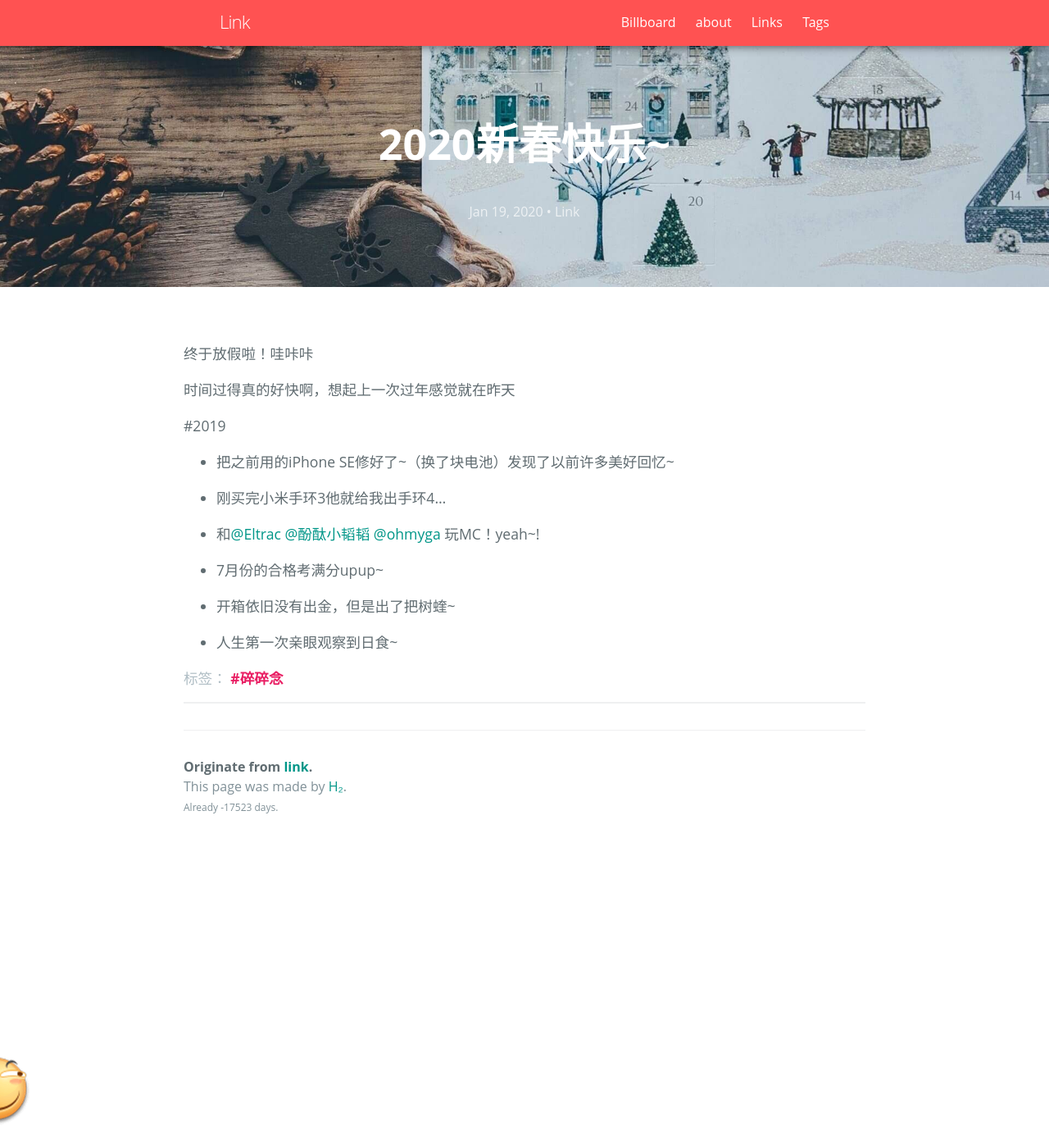
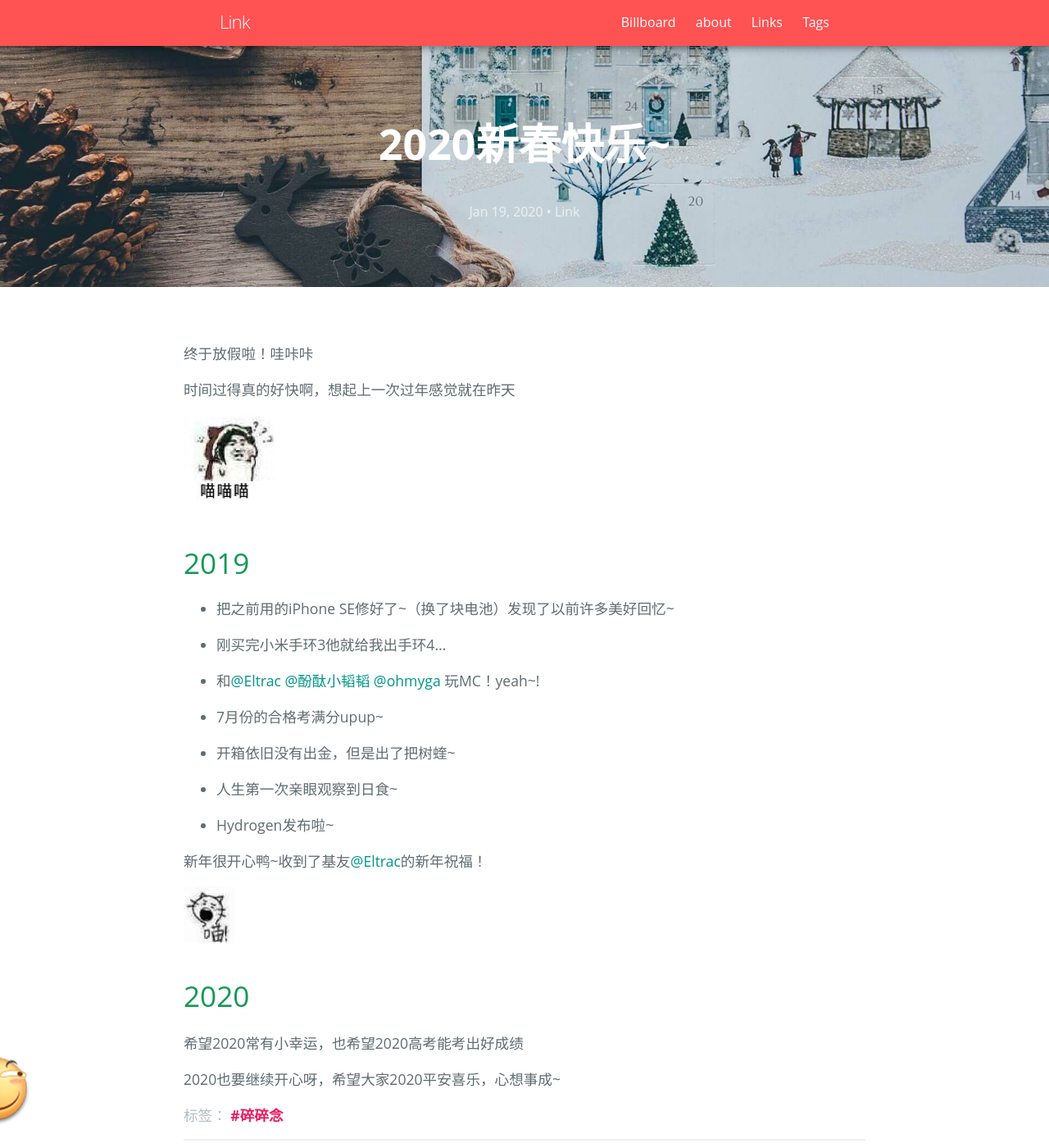
Before and after one commit to link9596/qwq, a Jekyll site: the page built from _posts/2020-1-19-newyear.md, in a window 1280 px wide and 1400 px high. Shown: the whole window at 82% size. Built offline with Jekyll 4.4.1, drawn with Linux system fonts in a browser that asks for light colours; some web fonts are replaced; comment, search, counter and statistics services are not loaded.

Commit message:
2020新年快乐

```diff
--- a/_posts/2020-1-19-newyear.md
+++ b/_posts/2020-1-19-newyear.md
@@ -8,7 +8,9 @@ tags: 碎碎念
 
 时间过得真的好快啊，想起上一次过年感觉就在昨天
 
-#2019
+![喵](/usrimg/2020-1-19-newyear-2.png)
+
+# 2019
 
 - 把之前用的iPhone SE修好了~（换了块电池）发现了以前许多美好回忆~
 
@@ -21,3 +23,15 @@ tags: 碎碎念
 - 开箱依旧没有出金，但是出了把树蝰~
 
 - 人生第一次亲眼观察到日食~
+
+- Hydrogen发布啦~
+
+新年很开心鸭~收到了基友[@Eltrac](https://guhub.cn/)的新年祝福！
+
+![Minecraft](/usrimg/2020-1-19-newyear-1.png)
+
+# 2020
+
+希望2020常有小幸运，也希望2020高考能考出好成绩
+
+2020也要继续开心呀，希望大家2020平安喜乐，心想事成~
```
